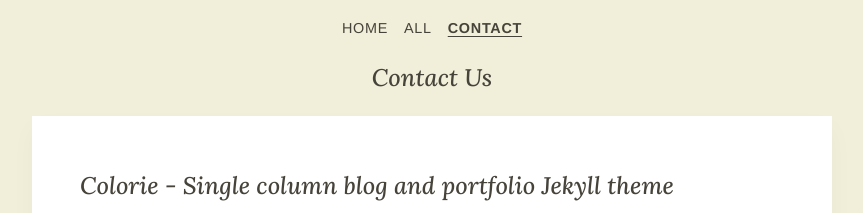
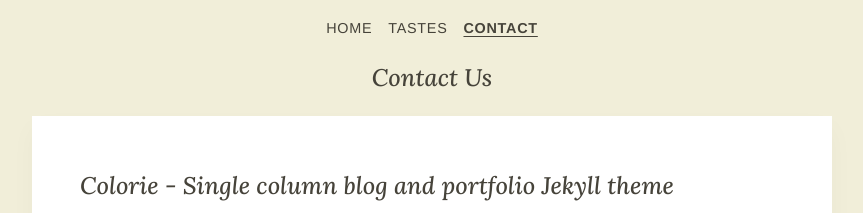
Before and after one commit to yong-lim/eateries, a Jekyll site: the page built from _pages/contact.md, in a window 1280 px wide. Shown: the top 213 px of the page, without its empty margins (208-1071 px from the left). Built offline with Jekyll 4.4.1, drawn with Linux system fonts in a browser that asks for light colours; some web fonts are replaced.

```diff
--- a/_data/menu.yml
+++ b/_data/menu.yml
@@ -1,6 +1,6 @@
 - url: /
   name: Home
-- url: /all
-  name: All
+- url: /tags
+  name: Tastes
 - url: /contact
   name: Contact
--- a/index.html
+++ b/index.html
@@ -1,4 +1,4 @@
 ---
-layout: tags
+layout: blog
 title: Phnom Penh's Best Eatery
 ---
```
